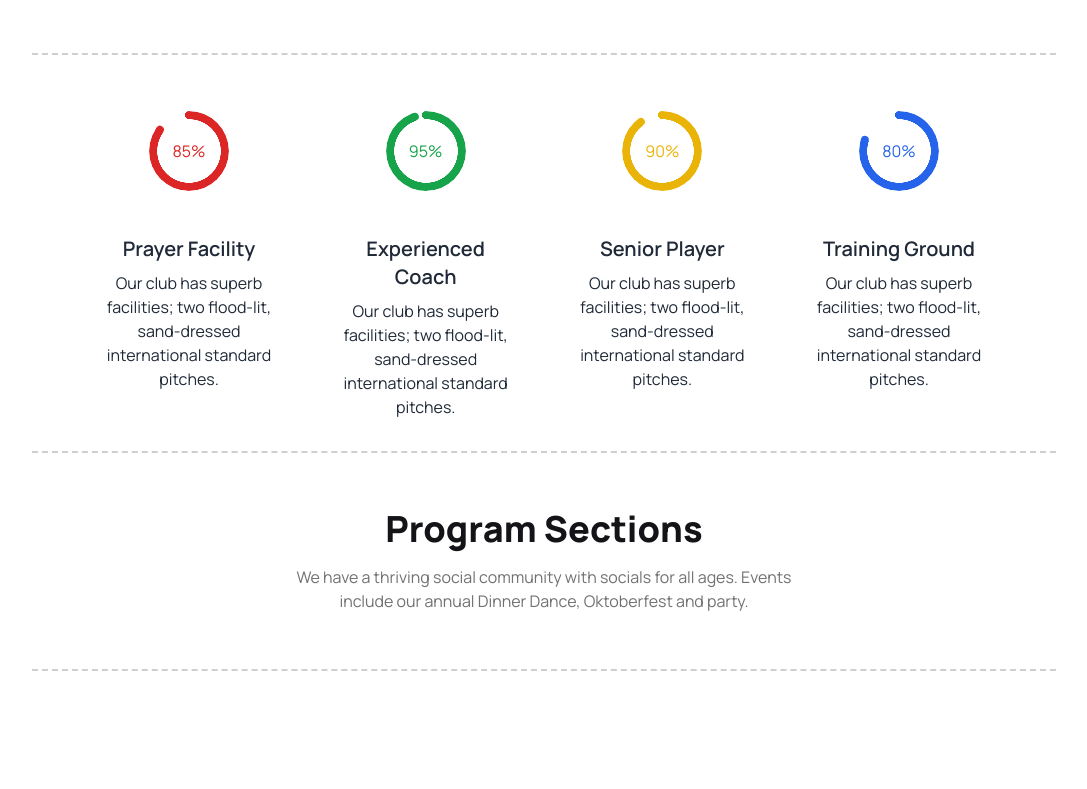
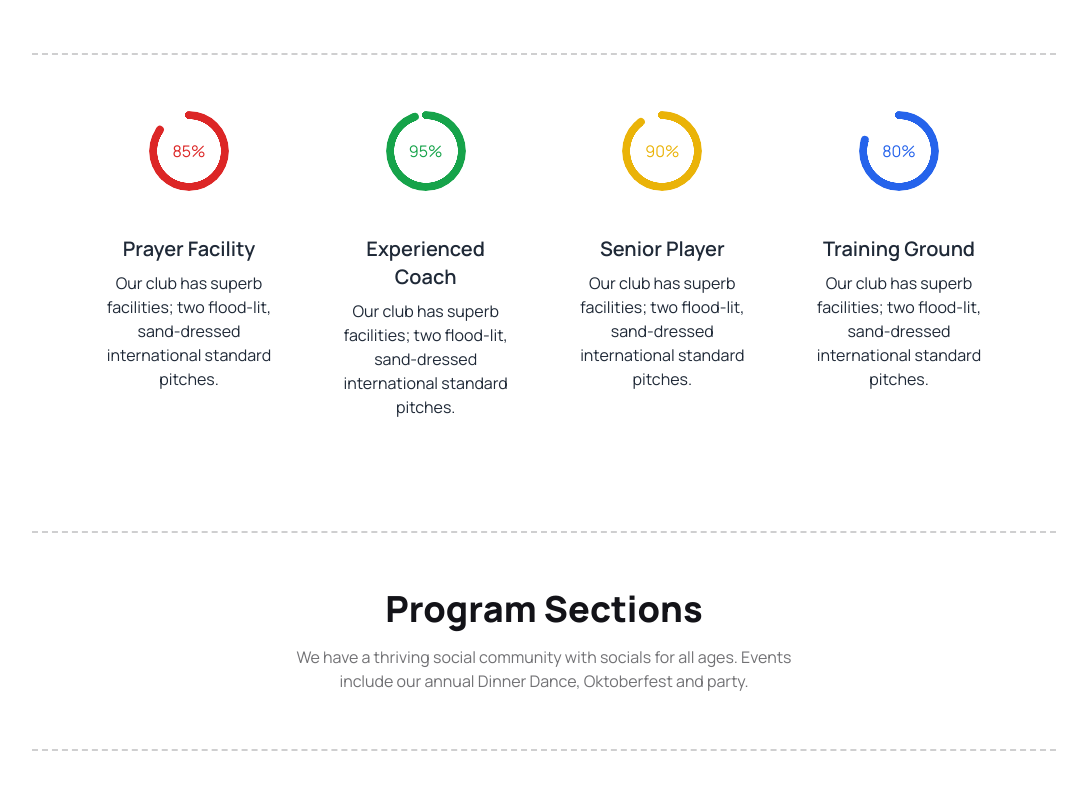
Before and after one commit to Shahadat93/hockeys-assignment03, a plain HTML site: page index.html in a window 1280 px wide. Shown: the part 756-1545 px from the top of the page, without its empty margins (96-1183 px from the left). Before the commit the page ends 1471 px from the top, so only its background shows below. Drawn offline with nearby package versions, Linux system fonts and the light colour scheme.

Commit message:
added some style

```diff
--- a/index.html
+++ b/index.html
@@ -96,7 +96,7 @@
         <!-- Professional Section end -->
 
         <!-- Program Sections  -->
-        <section>
+        <section class="mt-10 lg:mt-20">
             <div class="border-dashed border-y-2 py-14 border-[#13131833] p-4 text-center mb-11">
                 <h1 class="font-extrabold text-xl lg:text-4xl text-[#131318] mb-4">Program Sections</h1>
                 <p class="text-[#13131899] lg:px-60">We have a thriving social community with socials for all ages. Events include our annual Dinner Dance, Oktoberfest and party.</p>
```
